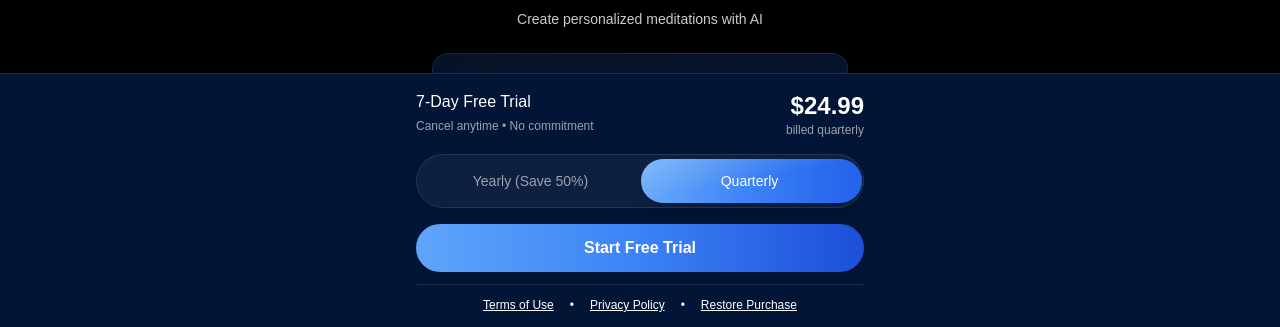
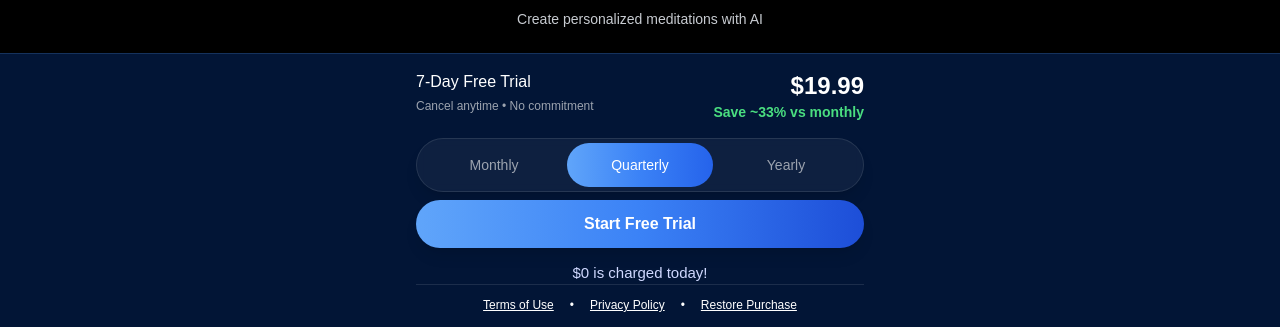
Before and after one commit to yoramaharony/meditation-app-screens, a Next.js app: page / in a window 1280 px wide. Both pictures are taken after a click on the button "Quarterly". Shown: the part 471-798 px from the top of the page. Built offline with nearby package versions, Linux system fonts and the light colour scheme.

Commit message:
Update: latest UI and content changes (rollback pink title, alignments, etc.)

```diff
--- a/src/app/page.tsx
+++ b/src/app/page.tsx
@@ -17,6 +17,7 @@ import SelfImprovementIcon from '../components/icons/SelfImprovementIcon';
 import LockOpenRightIcon from '../components/icons/LockOpenRightIcon';
 import NotificationsIcon from '../components/icons/NotificationsIcon';
 import CreditCardIcon from '../components/icons/CreditCardIcon';
+import CreditCardOffIcon from '../components/icons/CreditCardOffIcon';
 
 const phoneScreens = [
   {
@@ -49,9 +50,10 @@ export default function PaywallPage() {
   const [selectedPlan, setSelectedPlan] = useState('yearly');
   const [carouselIndex, setCarouselIndex] = useState(0);
 
-  const plans: Record<string, { price: string; period: string }> = {
-    quarterly: { price: '$24.99', period: 'billed quarterly' },
-    yearly: { price: '$59.99', period: 'billed yearly' }
+  const plans: Record<string, { label: string; price: string; total: string; perMonth: string; savings: string }> = {
+    monthly:   { label: 'Monthly',   price: '$9.99',  total: '$9.99',  perMonth: '$9.99', savings: '–' },
+    quarterly: { label: 'Quarterly', price: '$19.99', total: '$19.99', perMonth: '$6.66', savings: '~33%' },
+    yearly:    { label: 'Yearly',    price: '$59.99', total: '$59.99', perMonth: '$5.00', savings: '~50%' }
   };
 
   const nextScreen = () => setCarouselIndex((i) => (i + 1) % phoneScreens.length);
@@ -72,56 +74,46 @@ export default function PaywallPage() {
             {/* Right Column - Price */}
             <div className="text-right">
               <p className="text-2xl font-bold">{plans[selectedPlan].price}</p>
-              <p className="text-xs text-gray-400">{plans[selectedPlan].period}</p>
+              {/* Remove the sub-caption for plan label */}
+              {selectedPlan === 'quarterly' && (
+                <p className="text-sm font-semibold text-green-400 mt-0">Save ~33% vs monthly</p>
+              )}
+              {selectedPlan === 'yearly' && (
+                <p className="text-sm font-semibold text-green-400 mt-0">Save ~50% vs monthly</p>
+              )}
             </div>
           </div>
-
-          {/* Toggle-Style Plan Selection */}
-          <div className="relative bg-white/5 backdrop-blur-sm rounded-full p-1 mb-4 border border-white/10 shadow-lg">
-            {/* Animated background for selected option */}
-            <div
-              className={`absolute top-1 bottom-1 rounded-full bg-gradient-to-r from-blue-400 via-blue-500 to-blue-600 transition-all duration-500 ease-out shadow-lg ${
-                selectedPlan === 'yearly' ? 'left-1 w-[calc(50%-2px)]' : 'left-[calc(50%+1px)] w-[calc(50%-2px)]'
-              }`}
-            >
-              {/* Inner glow effect */}
-              <div className="absolute inset-0 rounded-full bg-gradient-to-r from-blue-300/30 via-transparent to-blue-600/30 animate-pulse"></div>
-              {/* 3D highlight */}
-              <div className="absolute inset-0 rounded-full bg-gradient-to-br from-white/20 via-transparent to-transparent"></div>
-            </div>
-
-            {/* Toggle buttons */}
+          {/* Three-Option Toggle */}
+          <div className="relative bg-white/5 backdrop-blur-sm rounded-full p-1 mb-2 border border-white/10 shadow-lg">
             <div className="relative flex">
+              {Object.entries(plans).map(([key, plan]) => (
                 <button
+                  key={key}
                   className={`flex-1 py-3 px-4 rounded-full transition-all duration-300 relative z-10 text-sm font-medium ${
-                  selectedPlan === 'yearly'
-                    ? 'text-white'
+                    selectedPlan === key
+                      ? 'text-white bg-gradient-to-r from-blue-400 via-blue-500 to-blue-600'
                       : 'text-gray-400 hover:text-white'
                   }`}
-                onClick={() => setSelectedPlan('yearly')}
+                  onClick={() => setSelectedPlan(key)}
                 >
-                Yearly (Save 50%)
+                  {plan.label}
                 </button>
-              <button
-                className={`flex-1 py-3 px-4 rounded-full transition-all duration-300 relative z-10 text-sm font-medium ${
-                  selectedPlan === 'quarterly'
-                    ? 'text-white'
-                    : 'text-gray-400 hover:text-white'
-                }`}
-                onClick={() => setSelectedPlan('quarterly')}
-              >
-                Quarterly
-              </button>
+              ))}
             </div>
           </div>
 
           {/* Start Free Trial Button - Equal Height */}
-          <button className="w-full bg-gradient-to-r from-blue-400 via-blue-500 to-blue-700 text-white py-3 rounded-full font-semibold hover:from-blue-500 hover:via-blue-600 hover:to-blue-800 transition-all duration-300 shadow-lg hover:shadow-xl hover:shadow-blue-500/25 hover:scale-105 mb-3 relative overflow-hidden group">
+          <button className="w-full bg-gradient-to-r from-blue-400 via-blue-500 to-blue-700 text-white py-3 rounded-full font-bold hover:from-blue-500 hover:via-blue-600 hover:to-blue-800 transition-all duration-300 shadow-lg hover:shadow-xl hover:shadow-blue-500/25 hover:scale-105 mb-3 relative overflow-hidden group text-base">
             {/* Radiant glow effect */}
             <div className="absolute inset-0 bg-gradient-to-r from-blue-300/20 via-transparent to-blue-600/20 opacity-0 group-hover:opacity-100 transition-opacity duration-300"></div>
             {/* Button content */}
-            <span className="relative z-10">Start Free Trial</span>
+            <div className="flex flex-col items-center justify-center w-full">
+              <span className="relative z-10 font-bold">Start Free Trial</span>
+            </div>
           </button>
+          <div className="text-[15px] text-[#D0D9FF] font-medium text-center mt-0.5">
+            $0 is charged today!
+          </div>
 
           {/* Links at bottom of sticky header */}
           <div className="flex justify-center items-center space-x-4 text-xs text-white border-t border-white/10 pt-3">
--- /dev/null
+++ b/src/components/icons/CreditCardOffIcon.tsx
@@ -0,0 +1,13 @@
+export default function CreditCardOffIcon({ className = "" }) {
+  return (
+    <svg xmlns="http://www.w3.org/2000/svg" height="24" viewBox="0 -960 960 960" width="24" className={className} fill="none">
+      <defs>
+        <linearGradient id="creditCardOffGradient" x1="0" y1="0" x2="1" y2="1">
+          <stop offset="0%" stopColor="#60a5fa" />
+          <stop offset="100%" stopColor="#a1a1aa" />
+        </linearGradient>
+      </defs>
+      <path d="m871-203-71-71v-206H594L434-640h366v-80H354l-80-80h526q33 0 56.5 23.5T880-720v480q0 10-2 19.5t-7 17.5ZM385-462Zm192-35Zm-211 17H160v240h446L366-480ZM818-28 686-160H160q-33 0-56.5-23.5T80-240v-480q0-33 23.5-56.5T160-800l80 80h-80v80h46L26-820l57-57L875-85l-57 57Z" fill="url(#creditCardOffGradient)"/>
+    </svg>
+  );
+}
```
Also changed, not shown: public/icons/credit_card_off.svg (added). Lines whose indentation alone changed are shown as unchanged.
